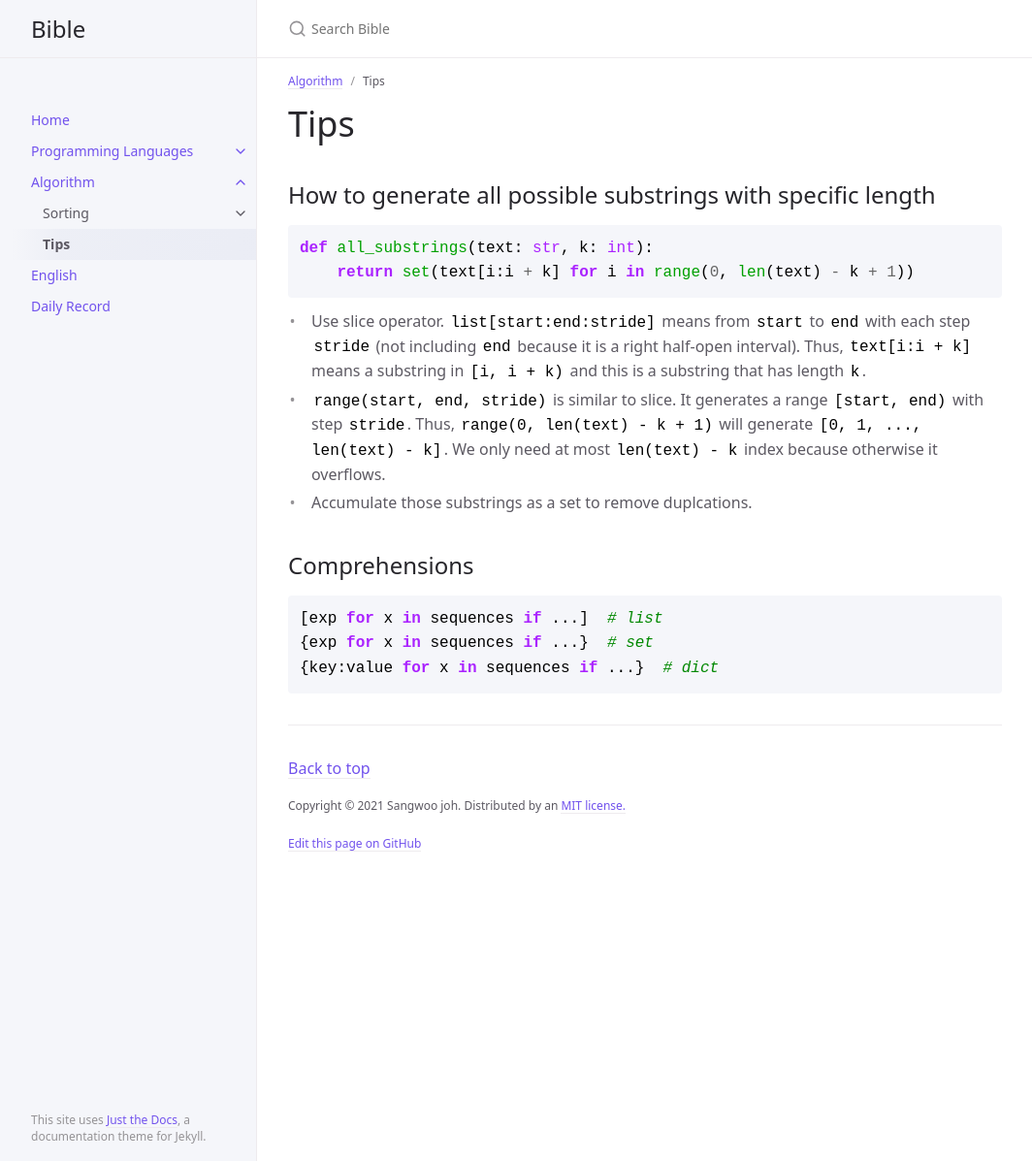
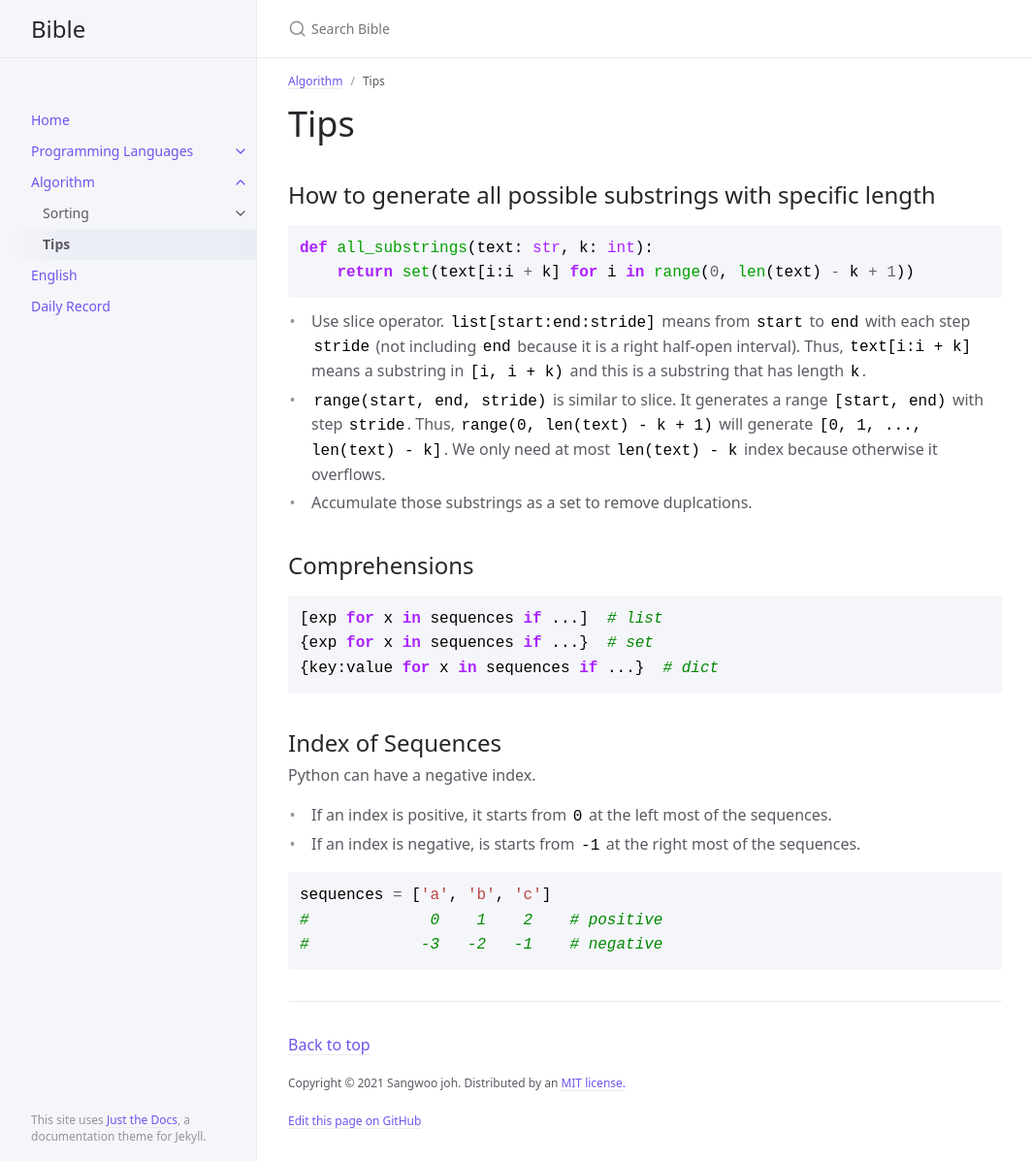
Before and after one commit to sangwoo-joh/bible-archive, a Jekyll site: the page built from algorithm/tips.md, in a window 1280 px wide and 1197 px high. Shown: the whole window at 97% size, without its empty margins (107-1171 px from the left). Built offline with Jekyll 4.4.1, drawn with Linux system fonts in a browser that asks for light colours.

Commit message:
Add index

````diff
--- a/algorithm/tips.md
+++ b/algorithm/tips.md
@@ -34,3 +34,17 @@ def all_substrings(text: str, k: int):
 {exp for x in sequences if ...}  # set
 {key:value for x in sequences if ...}  # dict
 ```
+
+## Index of Sequences
+
+ Python can have a negative index.
+ - If an index is positive, it starts from `0` at the left most of the
+   sequences.
+ - If an index is negative, is starts from `-1` at the right most of
+   the sequences.
+
+``` python
+sequences = ['a', 'b', 'c']
+#             0    1    2    # positive
+#            -3   -2   -1    # negative
+```
````
